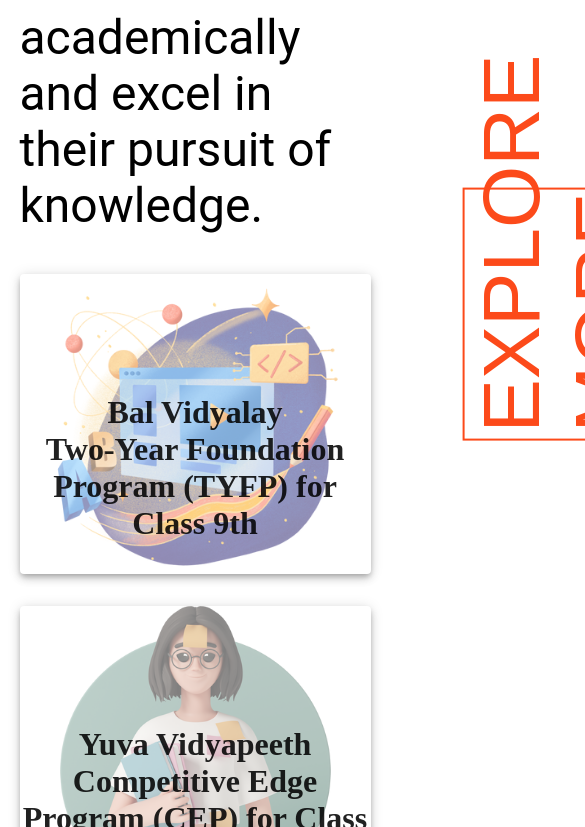
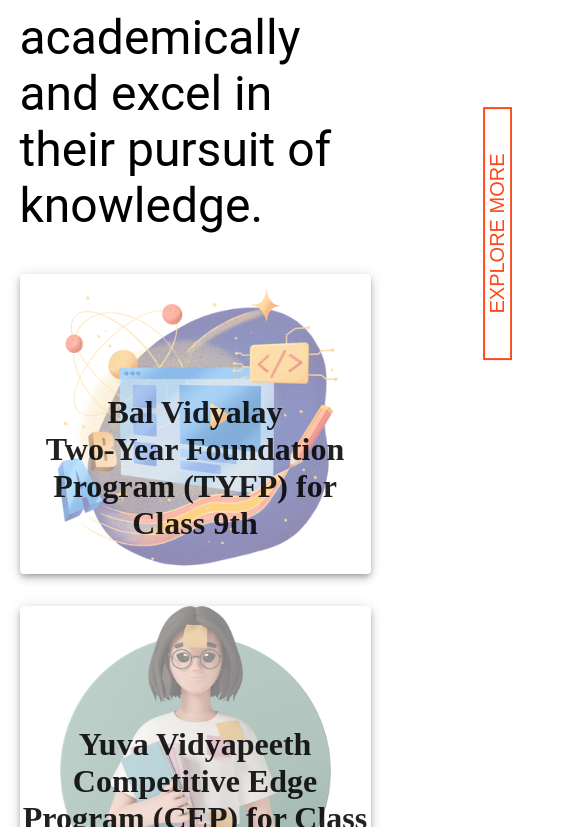
Before and after one commit to Sandeep-raj/takshilla, a React (Vite) app: page / in a window 390 px wide. Shown: the part 2297-3124 px from the top of the page, 585 px wide, since content can reach past the window. Built offline with nearby package versions, Linux system fonts and the light colour scheme.

Commit message:
carousel touch changes

```diff
--- a/src/component/Home/Home.css
+++ b/src/component/Home/Home.css
@@ -194,8 +194,8 @@
     .home_prog_btn {
         width: 30vh;
         height: fit-content;
-        font-size: 80px;
-        left: calc(90vw + 80px);
+        font-size: 20px;
+        left: calc(90vw + 20px);
     }
     .child-container {
         font-size: xx-large;
```
Also changed, not shown: 4 other files (tests, documents, lock files or other folders).
